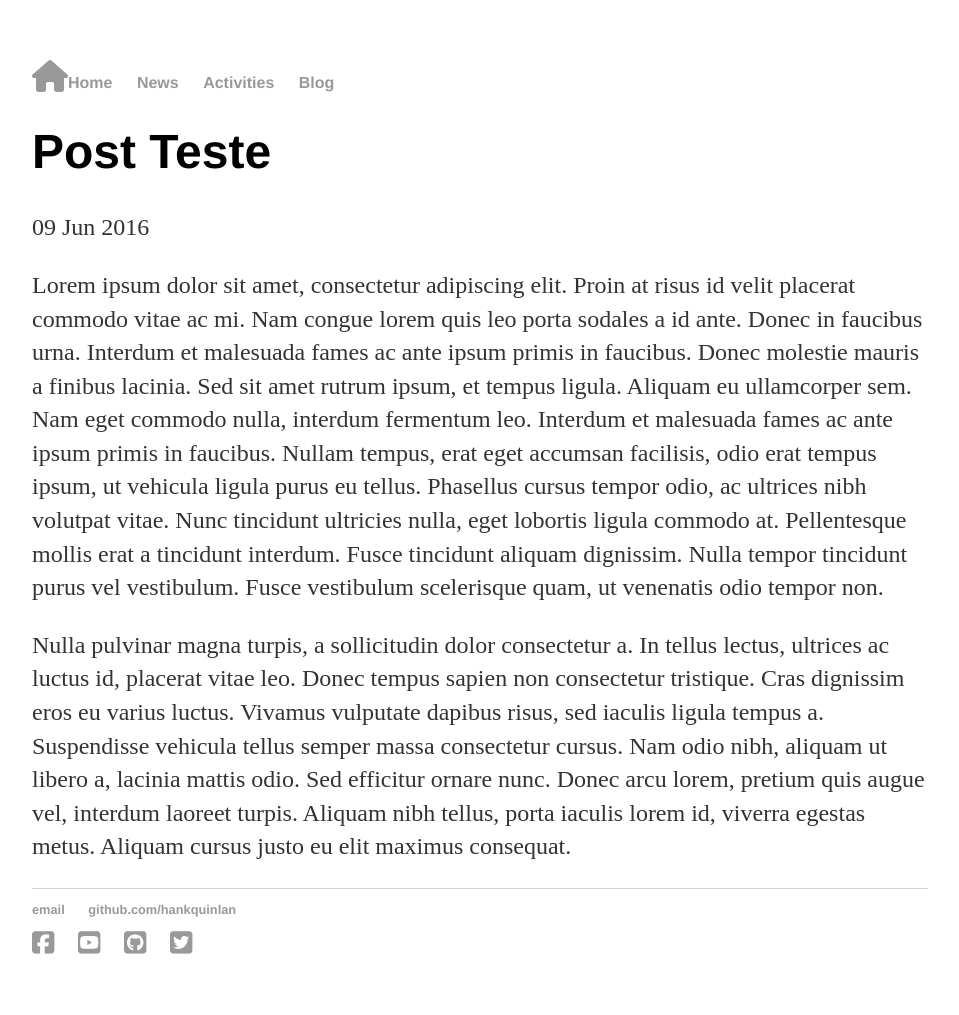
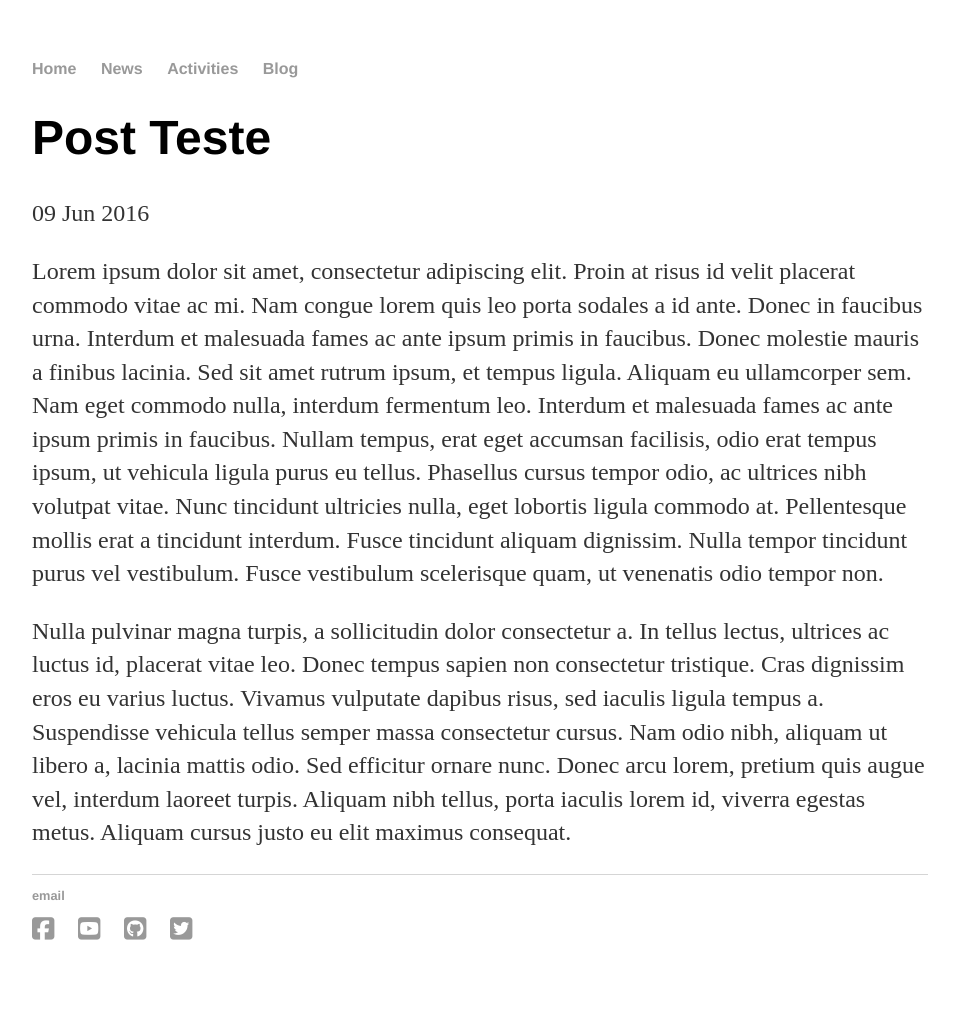
Before and after one commit to pedrocostaferreira/pedrocostaferreira.github.io, a Jekyll site: the page built from _posts/2016-06-09-post-teste.md, in a window 1280 px wide. Shown: the whole page, without its empty margins (160-1119 px from the left). Built offline with Jekyll 4.4.1, drawn with Linux system fonts in a browser that asks for light colours; nearby versions of some CDN libraries; library files that are not in the unit come from our copies.

Commit message:
Update default.html

```diff
--- a/_layouts/default.html
+++ b/_layouts/default.html
@@ -14,7 +14,7 @@
 			<nav>
 	    		<ul>
 
-	        		<li><a href="/"><i class="fa fa-home fa-2x" aria-hidden="true"></i>Home</a></li>
+	        		<li><a href="/">Home</a></li>
 		        	<li><a href="/noticias">News</a></li>
 	        		<li><a href="/atividades">Activities</a></li>
 	        		<li><a href="/blog">Blog</a></li>
@@ -28,8 +28,8 @@
 			</div><!-- /.container -->
 			<footer>
 	    		<ul>
-	        		<li><a href="mailto:hankquinlanhub@gmail.com">email</a></li>
-	        		<li><a href="https://github.com/hankquinlan">github.com/hankquinlan</a></li>
+	        		<li><a href="mailto:pedro.guilherme@fgv.br">email</a></li>
+
 				</ul>
 
 			<ul>
```
